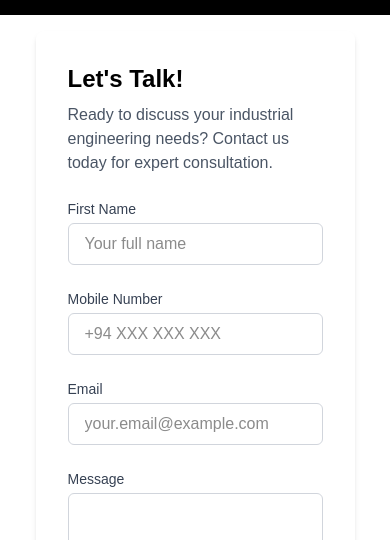
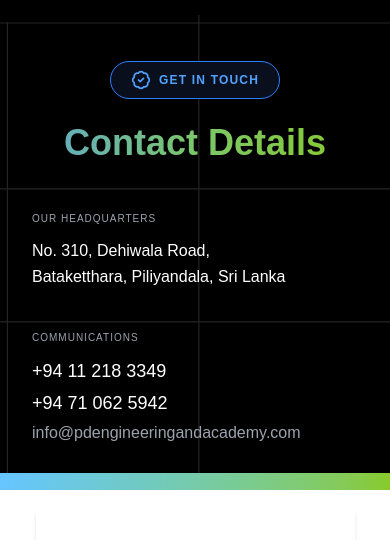
Before and after one commit to VerlixTech/VTW00089---PD-Engineering, a Next.js app: page /contact in a window 390 px wide. Shown: the part 65-605 px from the top of the page. Built offline with nearby package versions, Linux system fonts and the light colour scheme.

Commit message:
create contact page

```diff
--- /dev/null
+++ b/app/contact/contactHero.tsx
@@ -0,0 +1,67 @@
+import { BadgeCheck } from "lucide-react";
+
+const ContactHero = () => {
+  return (
+    <section
+      className="relative w-full flex flex-col items-center justify-center mt-20"
+      style={{ background: "#000", minHeight: "475px" }}
+    >
+      <div
+        className="absolute inset-0"
+        style={{
+          backgroundImage: "url('/bg-Net.svg')",
+          backgroundSize: "cover",
+          backgroundPosition: "center",
+          opacity: 0.15,
+        }}
+      />
+
+      <div className="relative z-10 text-center px-6 w-full max-w-6xl mx-auto">
+        <div className="inline-flex items-center gap-2 border border-blue-500 rounded-full px-5 py-2 mb-6 bg-[#0a0f1e]">
+          <BadgeCheck className="w-5 h-5 text-blue-400" />
+          <span className="text-blue-400 text-xs font-semibold uppercase tracking-widest">
+            Get In Touch
+          </span>
+        </div>
+
+        <h1
+          className="text-4xl md:text-5xl font-bold mb-12"
+          style={{
+            background: "linear-gradient(to right, #5fa8d3, #7bc76a, #89CA29)",
+            WebkitBackgroundClip: "text",
+            WebkitTextFillColor: "transparent",
+            backgroundClip: "text",
+          }}
+        >
+          Contact Details
+        </h1>
+
+        <div className="flex flex-col md:flex-row justify-between text-left gap-10 px-2">
+          <div>
+            <p className="text-[#9CA3AF] text-[10px] uppercase tracking-widest mb-3">
+              Our Headquarters
+            </p>
+            <p className="text-white text-base leading-relaxed">
+              No. 310, Dehiwala Road,<br />
+              Bataketthara, Piliyandala, Sri Lanka
+            </p>
+          </div>
+
+          <div className="md:text-right">
+            <p className="text-[#9CA3AF] text-[10px] uppercase tracking-widest mb-3">
+              Communications
+            </p>
+            <p className="text-white text-lg md:text-xl mb-1">+94 11 218 3349</p>
+            <p className="text-white text-lg md:text-xl mb-1">+94 71 062 5942</p>
+            <p className="text-[#9CA3AF] text:base md:text-lg">info@pdengineeringandacademy.com</p>
+          </div>
+        </div>
+      </div>
+
+      {/* Bottom gradient bar */}
+      <div className="absolute bottom-0 left-0 w-full h-[2vh] bg-gradient-to-r from-[#66C5FF] to-[#89CA29] z-10" />
+    </section>
+  );
+};
+
+export default ContactHero;
--- a/app/contact/page.tsx
+++ b/app/contact/page.tsx
@@ -1,33 +1,45 @@
-import { Header } from "@/components/header"
-import { ContactSection } from "@/components/contact-section"
-import { Footer } from "@/components/footer"
-import type { Metadata } from "next"
+import { ContactSection } from "@/components/contact-section";
+import type { Metadata } from "next";
+import ContactHero from "./contactHero";
 
-export const metadata: Metadata = {
-  title: "Contact Us - SAGA Engineering | Get In Touch",
-  description:
-    "Contact SAGA Engineering for industrial equipment solutions, machinery import & supply services. Located in Colombo, Sri Lanka. Call +94 71 70 70 30 or email us today.",
-  keywords:
-    "contact saga engineering, industrial equipment contact, machinery supply contact, engineering services sri lanka, colombo engineering company",
-  openGraph: {
-    title: "Contact SAGA Engineering",
-    description:
-      "Get in touch with SAGA Engineering for all your industrial equipment and machinery needs. Professional engineering services in Sri Lanka.",
-    url: "https://www.sagaengineering.lk/contact",
-    type: "website",
-  },
-  alternates: {
-    canonical: "https://www.sagaengineering.lk/contact",
-  },
-}
+// export const metadata: Metadata = {
+//   title: "Contact Us - SAGA Engineering | Get In Touch",
+//   description:
+//     "Contact SAGA Engineering for industrial equipment solutions, machinery import & supply services. Located in Colombo, Sri Lanka. Call +94 71 70 70 30 or email us today.",
+//   keywords:
+//     "contact saga engineering, industrial equipment contact, machinery supply contact, engineering services sri lanka, colombo engineering company",
+//   openGraph: {
+//     title: "Contact SAGA Engineering",
+//     description:
+//       "Get in touch with SAGA Engineering for all your industrial equipment and machinery needs. Professional engineering services in Sri Lanka.",
+//     url: "https://www.sagaengineering.lk/contact",
+//     type: "website",
+//   },
+//   alternates: {
+//     canonical: "https://www.sagaengineering.lk/contact",
+//   },
+// }
 
 export default function ContactPage() {
   return (
     <main className="min-h-screen bg-white">
-      <Header />
-      <div className="pt-20">
-        <ContactSection />
+      <ContactHero />
+
+      <ContactSection />
+
+      <div className="w-full flex max-w-6xl mx-auto mt-10 mb-[5%] ">
+        <iframe
+          src="https://www.google.com/maps/embed?pb=!1m18!1m12!1m3!1d3961.398093173135!2d79.90953097499579!3d6.842786293155382!2m3!1f0!2f0!3f0!3m2!1i1024!2i768!4f13.1!3m3!1m2!1s0x3ae25a9bb80b2123%3A0xd7e800e860fdd283!2s310%20Dehiwala%20Rd%2C%20Boralesgamuwa!5e0!3m2!1sen!2slk!4v1773144164668!5m2!1sen!2slk"
+          width= "100%"
+          height="450"
+          style={{ border: 0 }}
+          allowFullScreen
+          loading="lazy"
+          referrerPolicy="no-referrer-when-downgrade"
+        ></iframe>
+
+
       </div>
     </main>
-  )
+  );
 }
```
